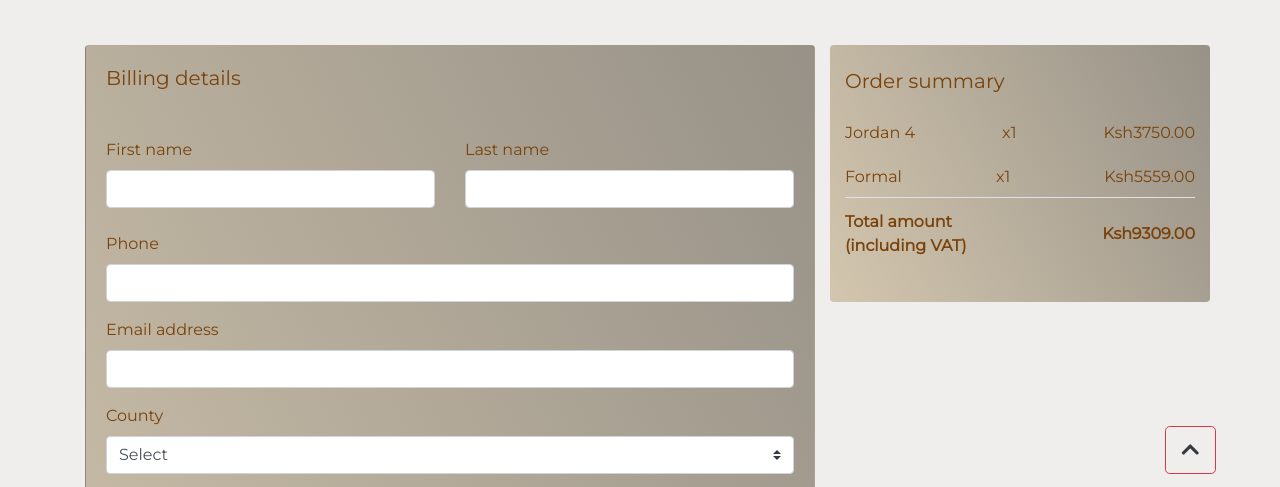
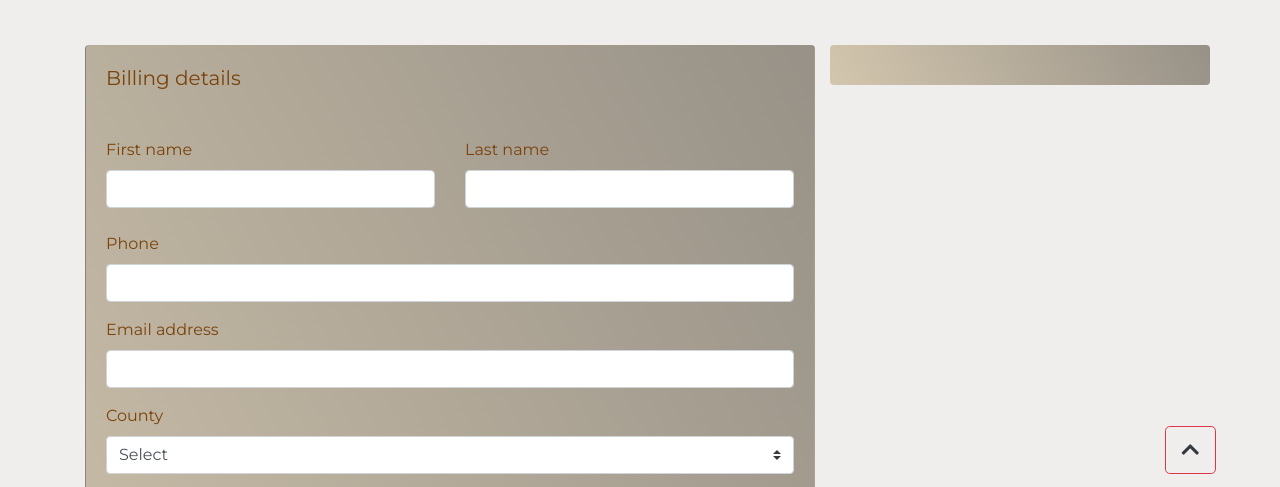
Before and after one commit to NIVLEKI/KELVIN-SHOE-SHOP, a plain HTML site: page checkout.html in a window 1280 px wide. Shown: the part 286-773 px from the top of the page. Drawn offline with nearby package versions, Linux system fonts and the light colour scheme.

Commit message:
Update checkout.html

```diff
--- a/checkout.html
+++ b/checkout.html
@@ -187,30 +187,7 @@
                    <!-- Card -->
                 <div class="mb-3">
                     <div class="pt-4">
-                        <h5 class="mb-3">Order summary</h5>
-                        <ul class="list-group list-group-flush">
-                            <!-- Your actual cart summary items -->
-                            <li class="list-group-item d-flex justify-content-between align-items-center border-0 px-0 pb-2">
-                                <span>Jordan 4</span>
-                                <span>x1</span>
-                                <span>Ksh3750.00</span>
-                            </li>
-                            <li class="list-group-item d-flex justify-content-between align-items-center border-0 px-0 pb-2">
-                                <span>Formal</span>
-                                <span>x1</span>
-                                <span>Ksh5559.00</span>
-                            </li>
-                            <!-- Total amount -->
-                            <li class="list-group-item d-flex justify-content-between align-items-center border-top px-0 mb-3">
-                                <div>
-                                    <strong>Total amount</strong>
-                                    <strong>
-                                        <p class="mb-0">(including VAT)</p>
-                                    </strong>
-                                </div>
-                                <span><strong>Ksh9309.00</strong></span>
-                            </li>
-                        </ul>
+
                     </div>
                 </div>
                 <!-- Card -->
```
